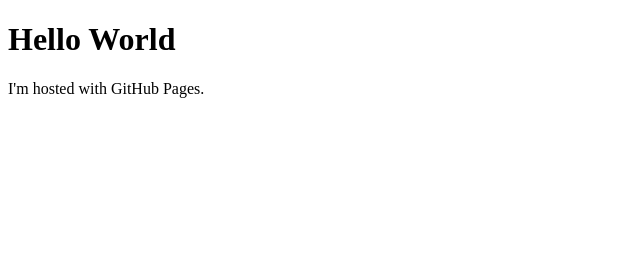
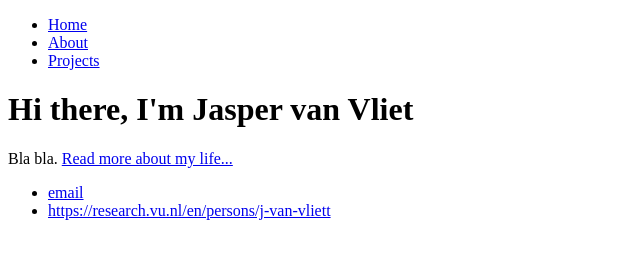
Before and after one commit to JvVliet/JvVliet.github.io, a plain HTML site: page Index.html in a window 1280 px wide. Shown: the whole page, without its empty margins (0-640 px from the left). Drawn offline with Linux system fonts and the light colour scheme.

Commit message:
Update index
Added some text to see how this works

```diff
--- a/Index.html
+++ b/Index.html
@@ -1,7 +1,27 @@
 <!DOCTYPE html>
 <html>
-<body>
-<h1>Hello World</h1>
-<p>I'm hosted with GitHub Pages.</p>
-</body>
+    <head>
+        <title> Jasper van Vliet</title>
+    </head>
+    <body>
+        <nav>
+        <ul>
+            <li><a href="/">Home</a></li>
+            <li><a href="/About">About</a></li>
+            <li><a href="/Projects">Projects</a></li>
+        </ul>
+        </nav>
+        <div class="container">
+    		<div class="blurb">
+            <h1>Hi there, I'm Jasper van Vliet</h1>
+				        <p>Bla bla. <a href="/about">Read more about my life...</a></p>
+    		</div><!-- /.blurb -->
+		    </div><!-- /.container -->
+		    <footer>
+    		<ul>
+        		<li><a href="mailto:Jaspervanvliet@gmail.com">email</a></li>
+        		<li><a href="https://research.vu.nl/en/persons/j-van-vliet">https://research.vu.nl/en/persons/j-van-vliett</a></li>
+			</ul>
+		</footer>
+	</body>
 </html>
```
